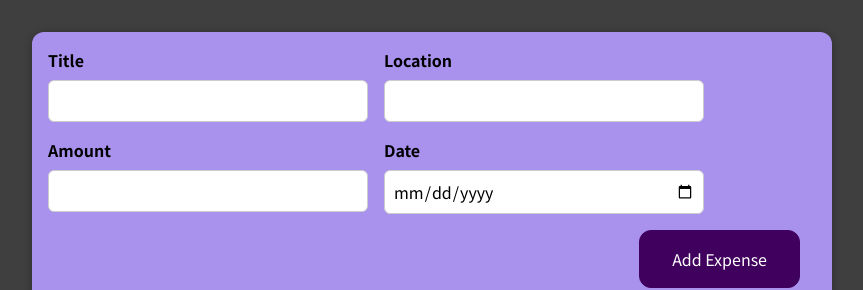
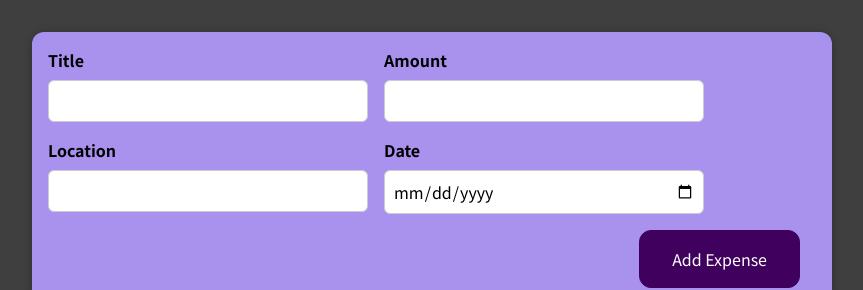
Before and after one commit to Anjali240701/ExpenseItem, a React (Create React App) app: page / in a window 1280 px wide. Shown: the top 290 px of the page, without its empty margins (208-1071 px from the left). Built offline with nearby package versions, Linux system fonts and the light colour scheme.

Commit message:
Add files via upload

```diff
--- a/src/component/NewExpense/ExpenseForm.js
+++ b/src/component/NewExpense/ExpenseForm.js
@@ -1,35 +1,67 @@
-import React from 'react';
+import React, { useState } from 'react';
+
 import './ExpenseForm.css';
 
 const ExpenseForm = () => {
+  const [enteredTitle, setEnteredTitle] = useState('');
+  const [enteredAmount, setEnteredAmount] = useState('');
+  const [enteredDate, setEnteredDate] = useState('');
+  const [enteredLocation,setEnteredLocation] = useState('');
+
   const titleChangeHandler = (event) => {
-        console.log(event.target.value);
+    setEnteredTitle(event.target.value);
   };
+
+  const amountChangeHandler = (event) => {
+    setEnteredAmount(event.target.value);
+  };
+
+ const locationChangeHandler = (event) => {
+    setEnteredLocation(event.target.value);
+ };
+  const dateChangeHandler = (event) => {
+    setEnteredDate(event.target.value);
+  };
+
   return (
     <form>
       <div className='new-expense__controls'>
         <div className='new-expense__control'>
           <label>Title</label>
-                    <input type='text' onChange={titleChangeHandler}/>
+          <input type='text' onChange={titleChangeHandler} />
+        </div>
+        <div className='new-expense__control'>
+          <label>Amount</label>
+          <input
+            type='number'
+            min='0.01'
+            step='0.01'
+            onChange={amountChangeHandler}
+          />
         </div>
         <div className='new-expense__control'>
           <label>Location</label>
-                    <input type='text'/>
-                </div>
-                <div className='new-expense__control'>
-                    <label>Amount</label>
-                    <input type='number' min='0.01' step='0.01'/>
+          <input
+            type='text'
+
+            onChange={locationChangeHandler}
+          />
         </div>
         <div className='new-expense__control'>
           <label>Date</label>
-                    <input type='date' min="2019-01-01" max="2022-12-31"/>
+          <input
+            type='date'
+            min='2019-01-01'
+            max='2022-12-31'
+            onChange={dateChangeHandler}
+          />
         </div>
       </div>
       <div className='new-expense__actions'>
-                <button type="submit">Add Expense</button>
+        <button type='submit'>Add Expense</button>
       </div>
     </form>
-    )
-}
+  );
+};
 
 export default ExpenseForm;
```
Lines whose indentation alone changed are shown as unchanged.
